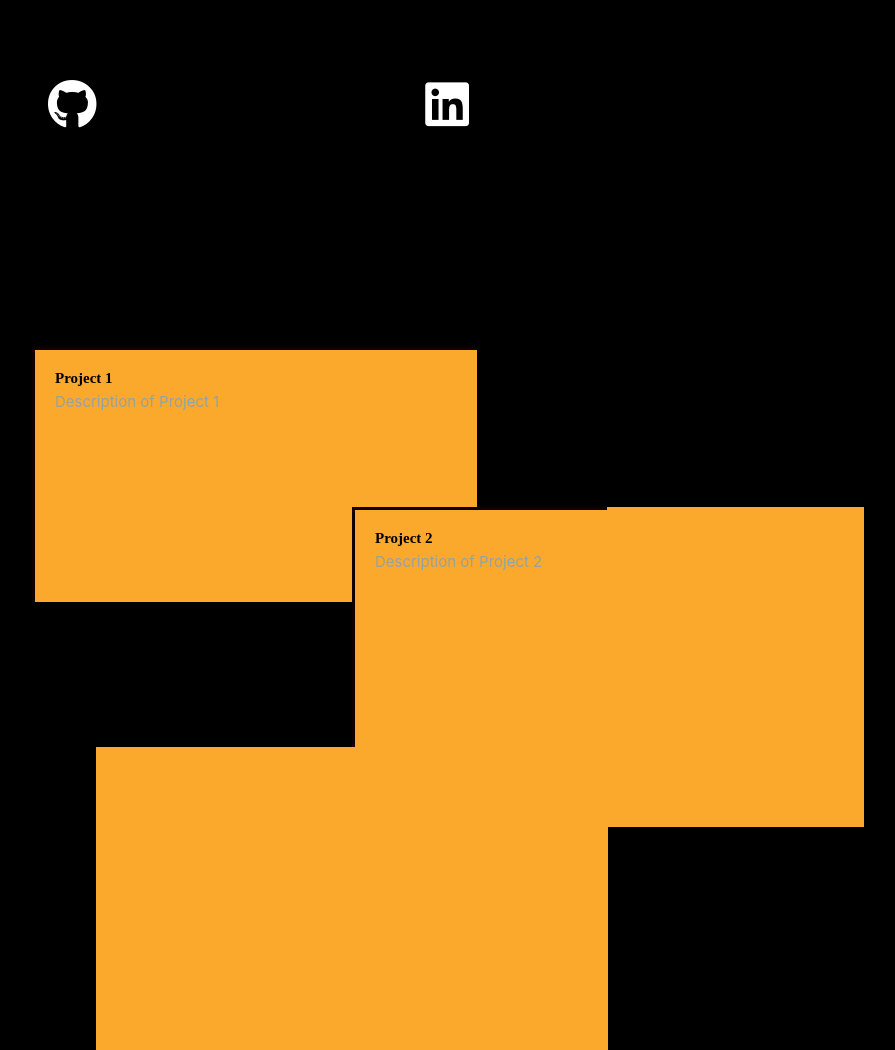
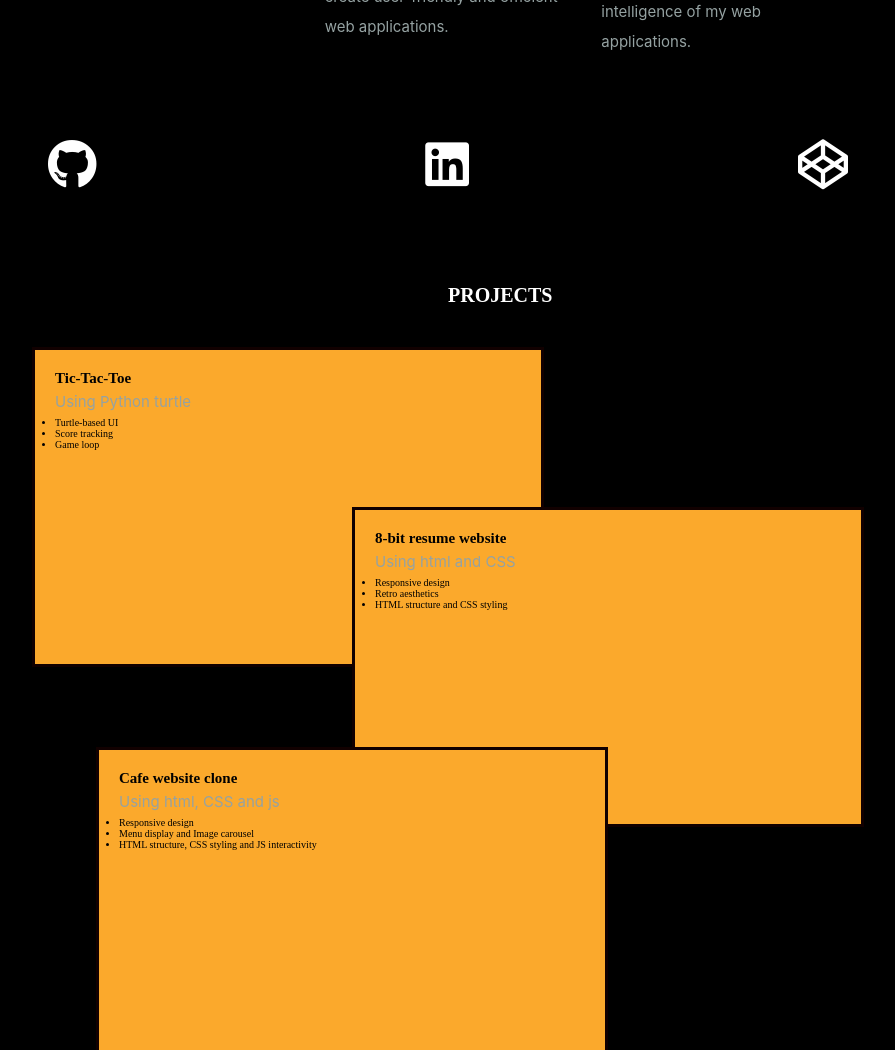
Before and after one commit to Muskan170303/my_portfolio, a plain HTML site: page index.html in a window 1280 px wide. Shown: the part 1236-2286 px from the top of the page, without its empty margins (352-1247 px from the left). Drawn offline with Linux system fonts and the light colour scheme.

Commit message:
Update index.html

```diff
--- a/index.html
+++ b/index.html
@@ -53,25 +53,14 @@
                 <h1 class="heading">ABOUT ME</h1>
                 <div class="about-intro">
                     <div class="item1"><h1>Muskan</h1> <h1>Goyal</h1></div>
-                    <div class="item2"><p>Allow me to introduce myself as an experienced developer proficient in app development using Flutter and web development using HTML, CSS, and JavaScript. With a strong background in these technologies, I have honed my skills to create exceptional digital experiences across multiple platforms.</p></div>
-                    <div class="item3"><p>With a passion for staying up to date with the latest industry trends and best practices, I continuously expand my knowledge and skills in both Flutter and web development. I am proficient in leveraging the strengths of each technology stack to deliver innovative and user-friendly applications.</p></div>
+                    <div class="item2"><p>I am a passionate professional in the field of computer science, specializing in full-stack web development, Java, Python, and with a growing interest in machine learning. I am constantly exploring new technologies and my love for coding and problem-solving has led me to embark on a journey to create user-friendly and efficient web applications.</p></div>
+                    <div class="item3"><p>As a full-stack web developer, I excel in creating robust and scalable web applications. My proficiency in Java and Python allows me to develop efficient and reliable code, ensuring optimal performance and maintainability. Additionally, I have dabbled in machine learning, using it to enhance the functionality and intelligence of my web applications.</p></div>
                 </div>
                 <div class="stats">
-                    <!-- <div class="inner-stats">
-                        <div class="item4 size">
-                            <a target="_blank" href="#"><i class="fab fa-github"></i></a>
-                        </div>
-                        <div class="item5 size">
-                            <a target="_blank" href="#"><i class="fab fa-github"></i></a>
-                        </div>
-                        <div class="item6 size">
-                            <a target="_blank" href="#"><i class="fab fa-github"></i></a>
-                        </div>
-                    </div> -->
                     <ul class="inner-stats">
-                        <li class="item4 size"><a target="_blank" href="#"><i class="fab fa-github"></i></a></li>
-                        <li class="item5 size"><a target="_blank" href="#"><i class="fab fa-linkedin"></i></a></li>
-                        <li class="item6 size"><a target="_blank" href="#"><i class="fab fa-code"></i></a></li>
+                        <li class="item4 size"><a target="_blank" href="https://github.com/Muskan170303"><i class="fab fa-github"></i></a></li>
+                        <li class="item5 size"><a target="_blank" href="https://www.linkedin.com/in/muskan-goyal-799749237/"><i class="fab fa-linkedin"></i></a></li>
+                        <li class="item6 size"><a target="_blank" href="https://codepen.io/muskan170303"><i class="fab fa-codepen"></i></a></li>
                     </ul>
                 </div>
             </section>
@@ -82,16 +71,31 @@
                 <h1 class="heading">PROJECTS</h1>
                 <div class="card-container">
                     <div class="card card-1">
-                      <h2>Project 1</h2>
-                      <p>Description of Project 1</p>
+                      <h2>Tic-Tac-Toe</h2>
+                      <p>Using Python turtle</p>
+                      <ul class="desc">
+                        <li>Turtle-based UI</li>
+                        <li>Score tracking</li>
+                        <li>Game loop</li>
+                      </ul>
                     </div>
                     <div class="card card-2">
-                      <h2>Project 2</h2>
-                      <p>Description of Project 2</p>
+                      <h2>8-bit resume website</h2>
+                      <p>Using html and CSS</p>
+                      <ul class="desc">
+                        <li>Responsive design</li>
+                        <li>Retro aesthetics</li>
+                        <li>HTML structure and CSS styling</li>
+                      </ul>
                     </div>
                     <div class="card card-3">
-                      <h2>Project 3</h2>
-                      <p>Description of Project 3</p>
+                      <h2>Cafe website clone</h2>
+                      <p>Using html, CSS and js</p>
+                      <ul class="desc">
+                        <li>Responsive design</li>
+                        <li>Menu display and Image carousel</li>
+                        <li>HTML structure, CSS styling and JS interactivity</li>
+                      </ul>
                     </div>
                   </div>
             </section>
@@ -116,7 +120,7 @@
         <div class="contacts">
             <p style="writing-mode:vertical-lr;">CONTACTS</p>
             <ul>
-                <li><a target="_blank" href=""><i class="fab fa-instagram"></i></a></li>
+                <li><a target="_blank" href="#"><i class="fab fa-instagram"></i></a></li>
                 <li><a target="_blank" href="#"><i class="fab fa-whatsapp"></i></a></li>
                 <li><a target="_blank" href="#"><i class="fab fa-twitter"></i></a></li>
             </ul>
@@ -138,9 +142,9 @@
                 <li><a target="_blank" href="https://leetcode.com/muskan170303/">LeetCode</a></li>
             </div>
             <div class="lists">
-                <li><a target="_blank" href="">Whatsapp</a></li>
-                <li><a target="_blank" href="">Instagram</a></li>
-                <li><a target="_blank" href="">Phone</a></li>
+                <li><a target="_blank" href="#">Whatsapp</a></li>
+                <li><a target="_blank" href="#">Instagram</a></li>
+                <li><a target="_blank" href="#">Phone</a></li>
             </div>
         </div>
     </section>
```
